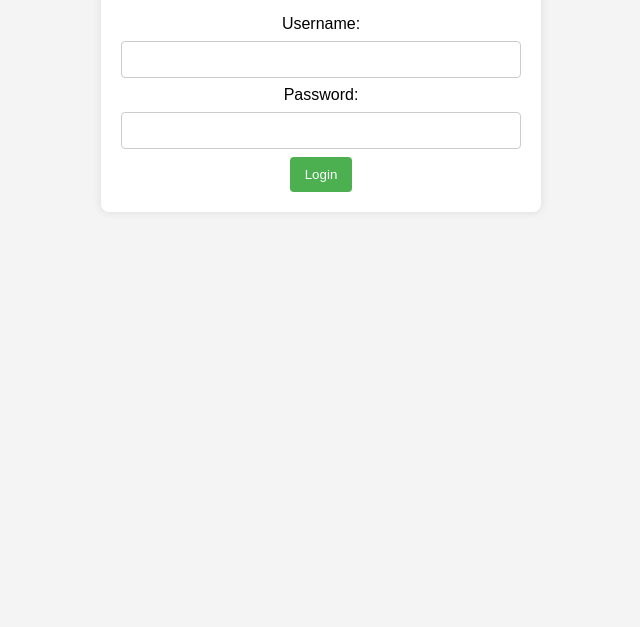
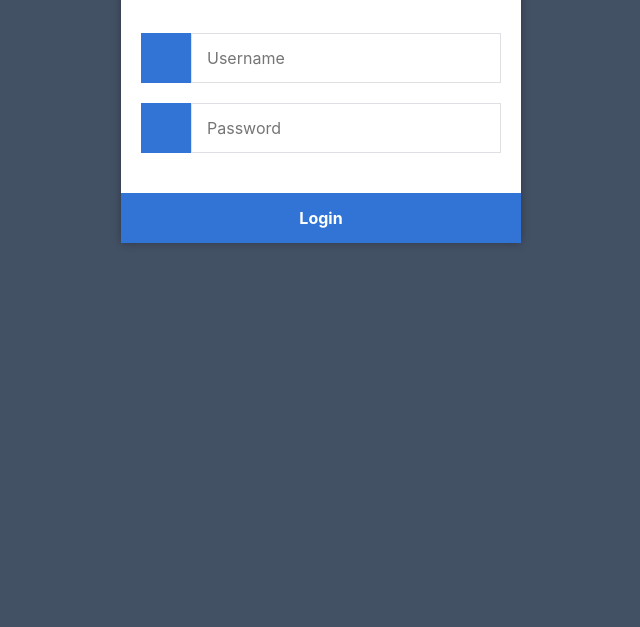
Before and after one commit to gbradham/MonkeyNotes, a plain HTML site: page Website/index.html in a window 1280 px wide. Shown: the part 173-800 px from the top of the page, without its empty margins (319-959 px from the left). Drawn offline with Linux system fonts and the light colour scheme.

Commit message:
Add basic login page with style, no functionality

```diff
--- a/Website/index.html
+++ b/Website/index.html
@@ -1,24 +1,24 @@
 <!DOCTYPE html>
-<html lang="en">
+<html>
 	<head>
-    <meta charset="UTF-8">
-    <meta name="viewport" content="width=device-width, initial-scale=1.0">
-    <title>Login Page</title>
-    <link rel="stylesheet" href="style.css">
+		<meta charset="utf-8">
+		<title>Login</title>
+        <link href="style.css" rel="stylesheet" type="text/css">
 	</head>
 	<body>
-    <div class="container">
-        <h2>Login</h2>
-        <form id="loginForm">
-            <label for="username">Username:</label>
-            <input type="text" id="username" name="username" required>
-
-            <label for="password">Password:</label>
-            <input type="password" id="password" name="password" required>
-
-            <button type="button" onclick="login()">Login</button>
+		<div class="login">
+			<h1>Login</h1>
+			<form action="CHANGE THIS FORM" method="post">
+				<label for="username">
+					<i class="fas fa-user"></i>
+				</label>
+				<input type="text" name="username" placeholder="Username" id="username" required>
+				<label for="password">
+					<i class="fas fa-lock"></i>
+				</label>
+				<input type="password" name="password" placeholder="Password" id="password" required>
+				<input type="submit" value="Login">
 			</form>
 		</div>
-    <script src="script.js"></script>
 	</body>
 </html>
--- a/Website/style.css
+++ b/Website/style.css
@@ -1,35 +1,58 @@
+* {
+    box-sizing: border-box;
+    font-family: -apple-system, BlinkMacSystemFont, "segoe ui", roboto, oxygen, ubuntu, cantarell, "fira sans", "droid sans", "helvetica neue", Arial, sans-serif;
+    font-size: 16px;
+}
 body {
-    font-family: Arial, sans-serif;
-    background-color: #f4f4f4;
+    background-color: #435165;
+}
+.login {
+    width: 400px;
+    background-color: #ffffff;
+    box-shadow: 0 0 9px 0 rgba(0, 0, 0, 0.3);
+    margin: 100px auto;
+}
+.login h1 {
     text-align: center;
-    margin: 0;
-    padding: 0;
+    color: #5b6574;
+    font-size: 24px;
+    padding: 20px 0 20px 0;
+    border-bottom: 1px solid #dee0e4;
 }
-
-.container {
-    max-width: 400px;
-    margin: 100px auto;
-    background-color: #fff;
-    padding: 20px;
-    border-radius: 8px;
-    box-shadow: 0 0 10px rgba(0, 0, 0, 0.1);
+.login form {
+    display: flex;
+    flex-wrap: wrap;
+    justify-content: center;
+    padding-top: 20px;
 }
-
-input {
+.login form label {
+    display: flex;
+    justify-content: center;
+    align-items: center;
+    width: 50px;
+    height: 50px;
+    background-color: #3274d6;
+    color: #ffffff;
+}
+.login form input[type="password"], .login form input[type="text"] {
+    width: 310px;
+    height: 50px;
+    border: 1px solid #dee0e4;
+    margin-bottom: 20px;
+    padding: 0 15px;
+}
+.login form input[type="submit"] {
     width: 100%;
-    padding: 10px;
-    margin: 8px 0;
-    display: inline-block;
-    border: 1px solid #ccc;
-    box-sizing: border-box;
-    border-radius: 4px;
+    padding: 15px;
+   margin-top: 20px;
+    background-color: #3274d6;
+    border: 0;
+    cursor: pointer;
+    font-weight: bold;
+    color: #ffffff;
+    transition: background-color 0.2s;
 }
-
-button {
-    background-color: #4caf50;
-    color: #fff;
-    padding: 10px 15px;
-    border: none;
-    border-radius: 4px;
-    cursor: pointer;
+.login form input[type="submit"]:hover {
+  background-color: #2868c7;
+    transition: background-color 0.2s;
 }
```
Lines whose indentation alone changed are shown as unchanged.
